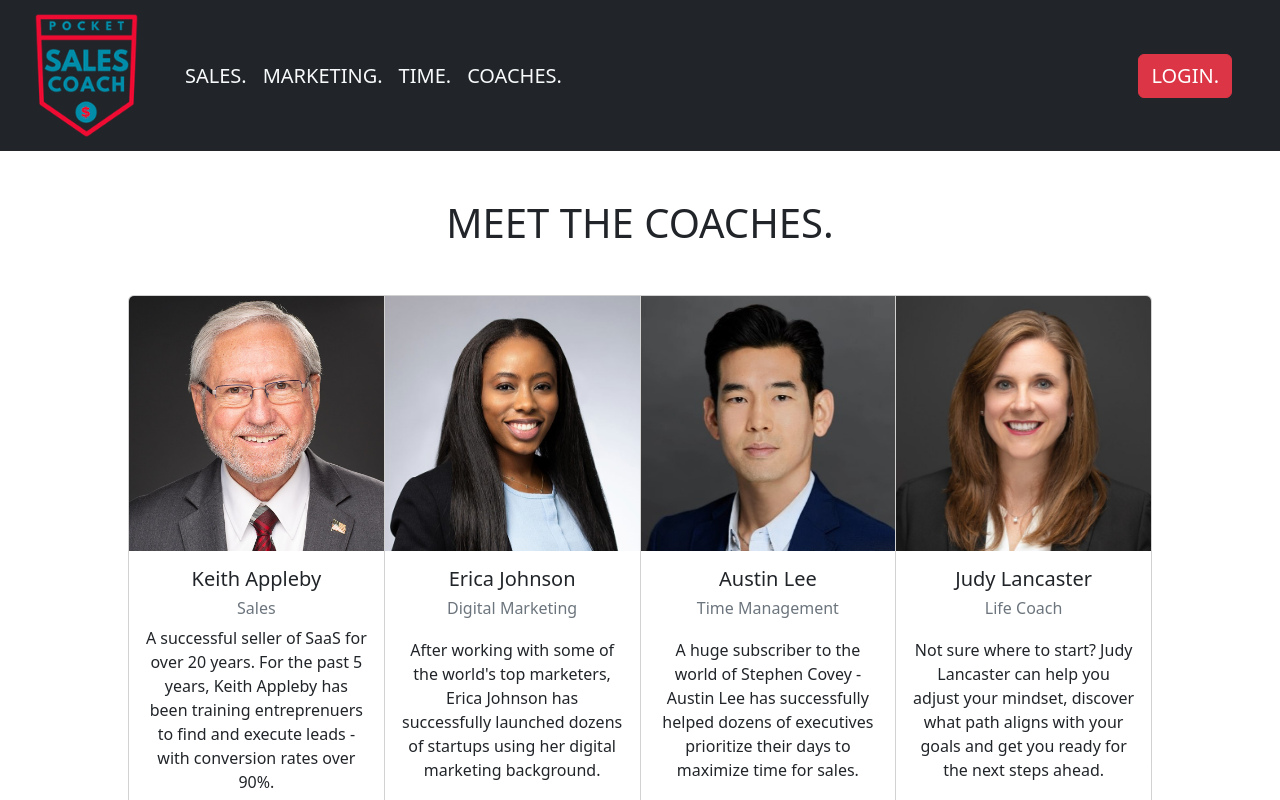
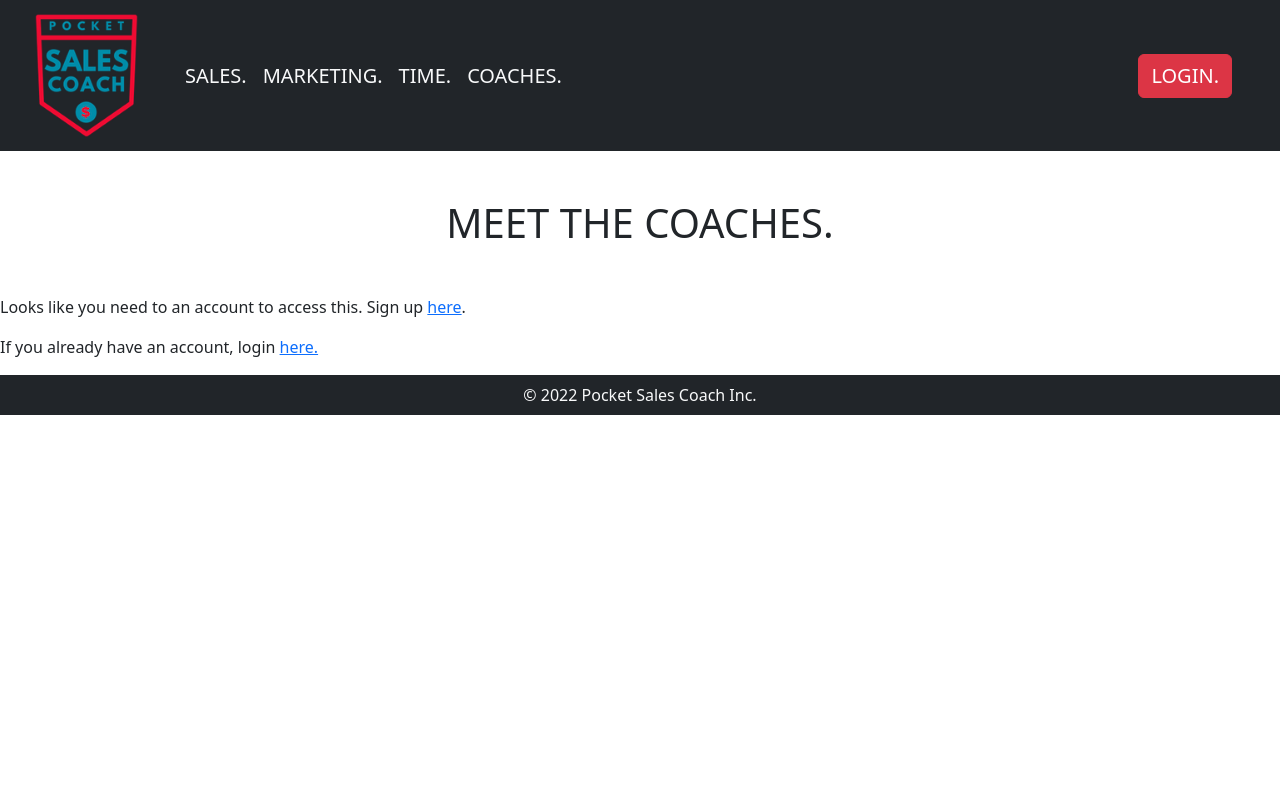
Before and after one commit to BrandyM98/pocket-sales-coach, a React (Create React App) app in the folder client/: page /coach in a window 1280 px wide. Shown: the top 800 px of the page. Built offline with nearby package versions, Linux system fonts and the light colour scheme.

Commit message:
auth.loggedIn required to meet and speak with coaches

```diff
--- a/client/src/index.css
+++ b/client/src/index.css
@@ -16,6 +16,10 @@ html, * {
   min-height: 100vh;
 }
 
+.coach {
+  max-height: 100vh;
+}
+
 
 .images {
 display: flex;
--- a/client/src/pages/Coach.js
+++ b/client/src/pages/Coach.js
@@ -4,12 +4,15 @@ import Button from "react-bootstrap/Button";
 import Card from "react-bootstrap/Card";
 import CardGroup from "react-bootstrap/CardGroup";
 import coaches from "../info/coaches";
+import Auth from '../utils/auth';
 
 const Coach = () => {
   return (
     <>
-      <h1 className="text-center my-5"> MEET THE COACHES.</h1>
-      <CardGroup style={{ paddingInline: "10%", paddingBottom: "10%" }}>
+      <h1 className="coach text-center my-5"> MEET THE COACHES.</h1>
+      {Auth.loggedIn() ? (
+
+      <><CardGroup style={{ paddingInline: "10%", paddingBottom: "10%" }}>
           {coaches.map((coach, i) => (
             <Card style={{ width: "18rem" }} key={i}>
               <Card.Img variant="top" src={coach.image} />
@@ -27,8 +30,7 @@ const Coach = () => {
               </Card.Body>
             </Card>
           ))}
-      </CardGroup>
-      <Form
+        </CardGroup><Form
           style={{
             paddingLeft: "10%",
             paddingRight: "10%",
@@ -62,13 +64,16 @@ const Coach = () => {
               <Form.Label>Questions or Comments</Form.Label>
               <Form.Control
                 type="text"
-            placeholder="Type your questions here...a coach will get back to you within 24 hours."
-          />
+                placeholder="Type your questions here...a coach will get back to you within 24 hours." />
             </Form.Group>
             <Button className=" my-4 px-4" variant="danger" type="submit" size="lg">
               Submit
             </Button>
-      </Form>
+          </Form></>
+      ) : (
+        <><p>Looks like you need to an account to access this. Sign up <a href='/signup'>here</a>.</p>
+        <p>If you already have an account, login <a href='/login'>here.</a></p></>
+      )}
     </>
   );
 };
```
Lines whose indentation alone changed are shown as unchanged.
